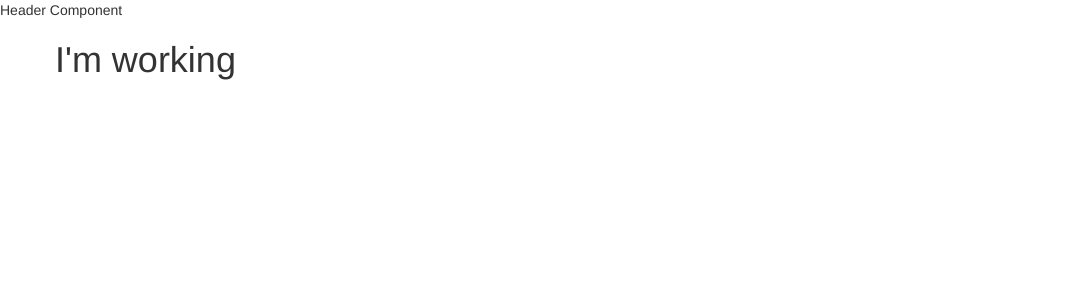
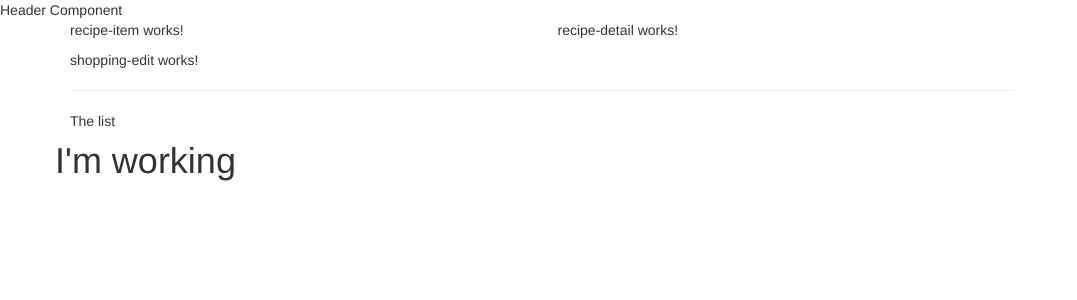
Before and after one commit to younes-labiod/shoppinglist-receipebook, an Angular app in the folder shoplist-recbook/: page / in a window 1280 px wide. Shown: the top 300 px of the page, without its empty margins (0-1077 px from the left). Built offline with nearby package versions, Linux system fonts and the light colour scheme.

Commit message:
Section 3 | placing components

```diff
--- a/shoplist-recbook/src/app/app.component.html
+++ b/shoplist-recbook/src/app/app.component.html
@@ -1,6 +1,10 @@
 <app-header></app-header>
 <div class="container">
   <div class="row">
+    <div class="col-md-12">
+      <app-recipes></app-recipes>
+      <app-shopping-list></app-shopping-list>
+    </div>
     <h1>I'm working</h1>
   </div>
 </div>
--- a/shoplist-recbook/src/app/recipes/recipe-list/recipe-list.component.html
+++ b/shoplist-recbook/src/app/recipes/recipe-list/recipe-list.component.html
@@ -1 +1 @@
-<p>recipe-list works!</p>
+<app-recipe-item></app-recipe-item>
--- a/shoplist-recbook/src/app/recipes/recipes.component.html
+++ b/shoplist-recbook/src/app/recipes/recipes.component.html
@@ -1 +1,8 @@
-<p>recipes works!</p>
+<div class="row">
+  <div class="col-md-5">
+    <app-recipe-list></app-recipe-list>
+  </div>
+  <div class="col-md-7">
+    <app-recipe-detail></app-recipe-detail>
+  </div>
+</div>
--- a/shoplist-recbook/src/app/shopping-list/shopping-list.component.html
+++ b/shoplist-recbook/src/app/shopping-list/shopping-list.component.html
@@ -1 +1,7 @@
-<p>shopping-list works!</p>
+<div class="row">
+  <div class="col-xs-10">
+    <app-shopping-edit></app-shopping-edit>
+    <hr />
+    <p>The list</p>
+  </div>
+</div>
```
